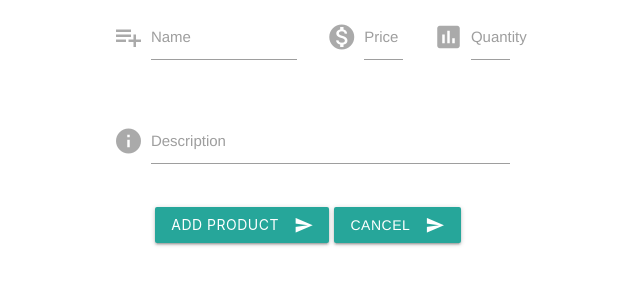
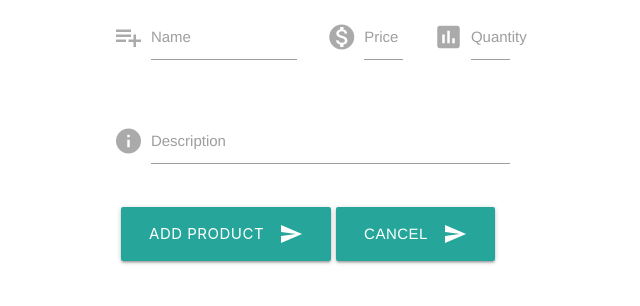
Before and after one commit to vives-webapplications-2018/vue-project-weneedjesus, a PHP site: page /templates/add.phtml in a window 1280 px wide. Shown: the part 264-570 px from the top of the page, without its empty margins (332-972 px from the left). Run offline with PHP 8.4, Linux system fonts and the light colour scheme.

Commit message:
changed buttons

```diff
--- a/templates/add.phtml
+++ b/templates/add.phtml
@@ -47,8 +47,8 @@
       </div>
 
 <div class="row">
-        <button class="btn waves-effect waves-light" type="submit" name="action">Add product<i class="material-icons right">send</i></button>
-        <a href="/stock" class="btn waves-effect waves-light">Cancel<i class="material-icons right">send</i></a>
+        <button class="btn waves-effect waves-light btn-large" type="submit" name="action">Add product<i class="material-icons right">send</i></button>
+        <a href="/stock" class="btn waves-effect waves-light btn-large">Cancel<i class="material-icons right">send</i></a>
 </div>
 
 </form>
```
